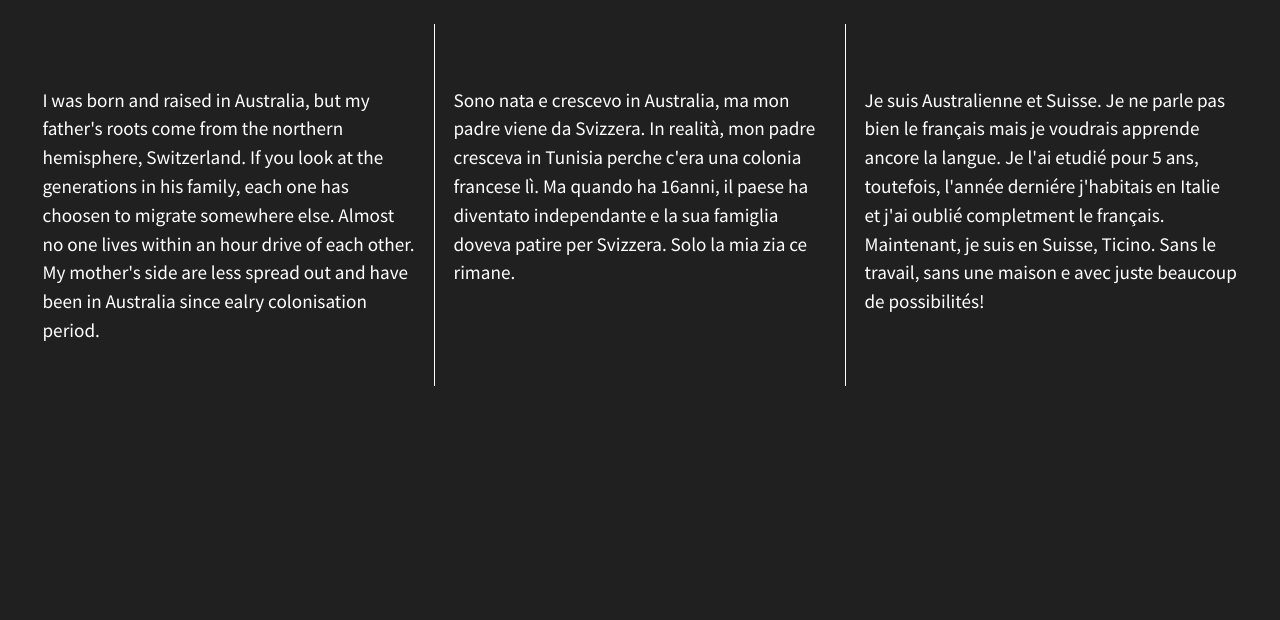
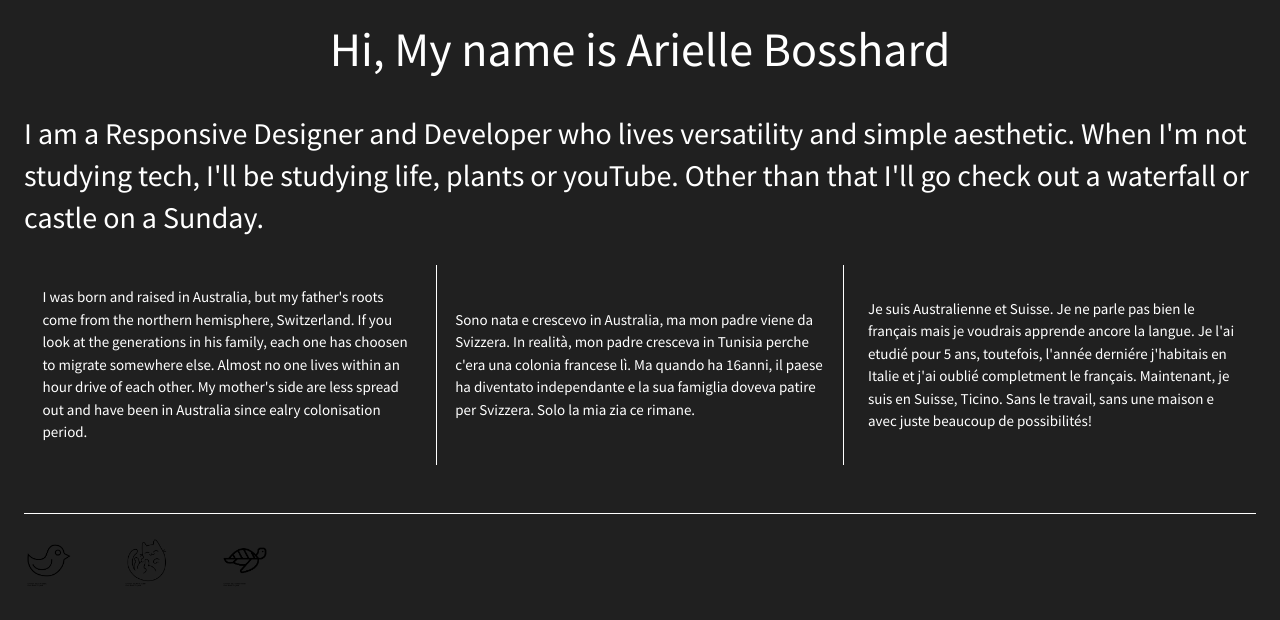
Before and after one commit to arielle-bosshard/SC-flexbox, a plain HTML site: page index.html in a window 1280 px wide. Drawn offline with nearby package versions, Linux system fonts and the light colour scheme.

Commit message:
Added content and personal text

```diff
--- a/css/main.css
+++ b/css/main.css
@@ -99,42 +99,78 @@ textarea {
 html {
   background-color: rgb(32, 32, 32);
   height: 100%;
+  width: 100%;
 }
 
 body {
   font-family: 'Source Sans Pro', sans-serif;
-  padding: 2em;
+  padding: 0 2em;
   font-size: 0.75em;
   height: 100%;
+  color: #fff;
+}
+
+header, footer {
+    height: 100px;
+    width: 100%;
+    font-size: 4em;
+}
+
+main {
+    height: 150px;
+    width: 100%;
+    font-size: 2.5em;
+}
+
+header, main, footer {
+    display: flex;
+    justify-content: center;
+    align-items: center;
 }
 
 .wrapper {
   font-weight: 300;
   display: flex;
+  align-items: center;
+  flex-flow: wrap;
   justify-content: space-between;
+  align-content: space-between;
 }
 
-.div-1, .div-2, .div-3 {
+.item {
+    display: flex;
+    justify-content: center;
+    align-items: center;
+  color: #fff;
+  line-height: 1.5em;
+  font-size: 1.25em;
+  width: 30%;
+  height: 200px;
+  margin-top: 1em;
+}
+#div-1, #div-2, #div-3 {
     color: #fff;
-  line-height: 1.5em;
-  font-size: 1.6em;
-  background-color: rgb(32, 32, 32);
-  height: 300px;
-  width: 33%;
-  padding-top: 5%;
-  padding-right: 1.5%;
-  padding-left: 1.5%;
-  display: flex;
-  justify-content: center;
-  align-items: flex-start;
+    padding-right: 1.5%;
+    padding-left: 1.5%;
+    display: flex;
+    justify-content: center;
+    align-items: center;
 }
 
-.div-2 {
+#div-2 {
     border-left: 1px solid #fff;
     border-right: 1px solid #fff;
 }
 
-
+footer {
+    display: flex;
+    justify-content: flex-start;
+    border-top: 1px solid #fff;
+    margin-top: 1em;
+}
+footer img {
+    margin: 1em 1em 1em 0em;
+}
 
 /* ==========================================================================
    Helper classes
--- a/index.html
+++ b/index.html
@@ -22,15 +22,22 @@
         <![endif]-->
 
         <section class="wrapper">
-            <div class="div-1">
+            <header>Hi, My name is Arielle Bosshard</header>
+            <main>I am a Responsive Designer and Developer who lives versatility and simple aesthetic. When I'm not studying tech, I'll be studying life, plants or youTube. Other than that I'll go check out a waterfall or castle on a Sunday.</main>
+            <div id="div-1" class="item">
                 I was born and raised in Australia, but my father's roots come from the northern hemisphere, Switzerland. If you look at the generations in his family, each one has choosen to migrate somewhere else. Almost no one lives within an hour drive of each other. My mother's side are less spread out and have been in Australia since ealry colonisation period.
             </div>
-            <div class="div-2">
+            <div id="div-2" class="item">
                 Sono nata e crescevo in Australia, ma mon padre viene da Svizzera. In realità, mon padre cresceva in Tunisia perche c'era una colonia francese lì. Ma quando ha 16anni, il paese ha diventato independante e la sua famiglia doveva patire per Svizzera. Solo la mia zia ce rimane.
             </div>
-            <div class="div-3">
+            <div id="div-3" class="item">
                 Je suis Australienne et Suisse. Je ne parle pas bien le français mais je voudrais apprende ancore la langue. Je l'ai etudié pour 5 ans, toutefois, l'année derniére j'habitais en Italie et j'ai oublié completment le français. Maintenant, je suis en Suisse, Ticino. Sans le travail, sans une maison e avec juste beaucoup de possibilités!
             </div>
+            <footer>
+                <img src="img/twitter.png" alt="bird icon" height="50" width="50" />
+                <img src="img/cat.png" alt="Cat icon" height="50" width="50" />
+                <img src="img/turtle.png" alt="Turtle icon" height="50" width="50" />
+            </footer>
         </section>
 
         <script src="https://ajax.googleapis.com/ajax/libs/jquery/1.11.3/jquery.min.js"></script>
```
Also changed, not shown: img/cat.png (added), img/turtle.png (added), img/twitter.png (added).
